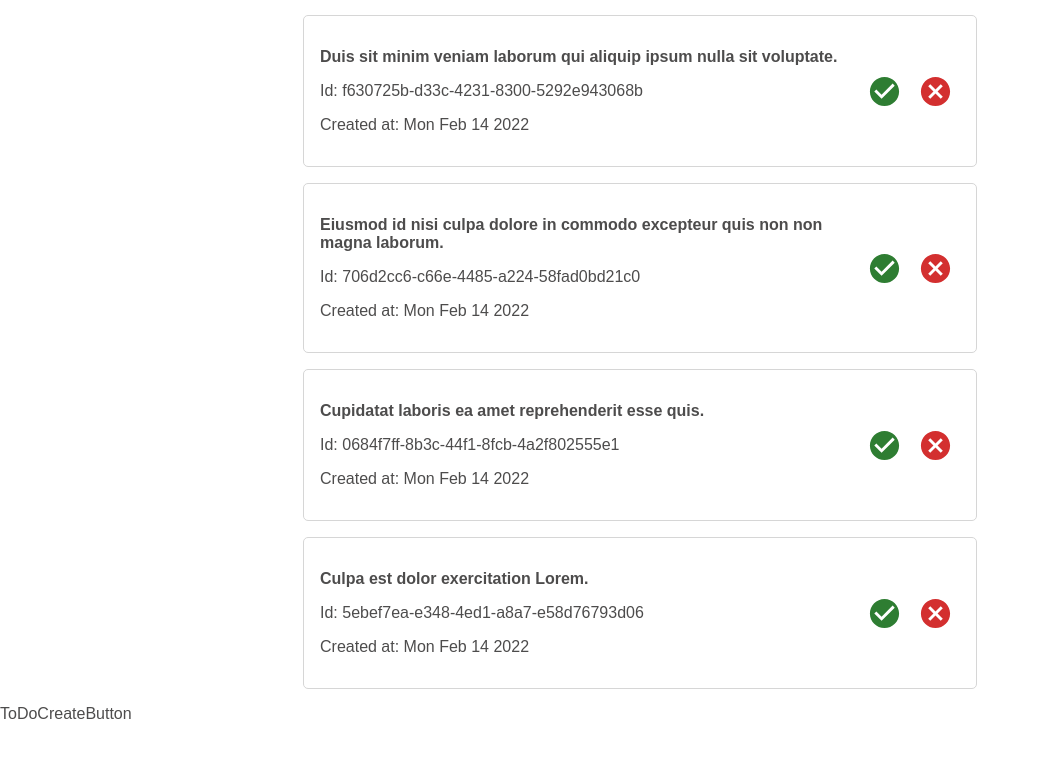
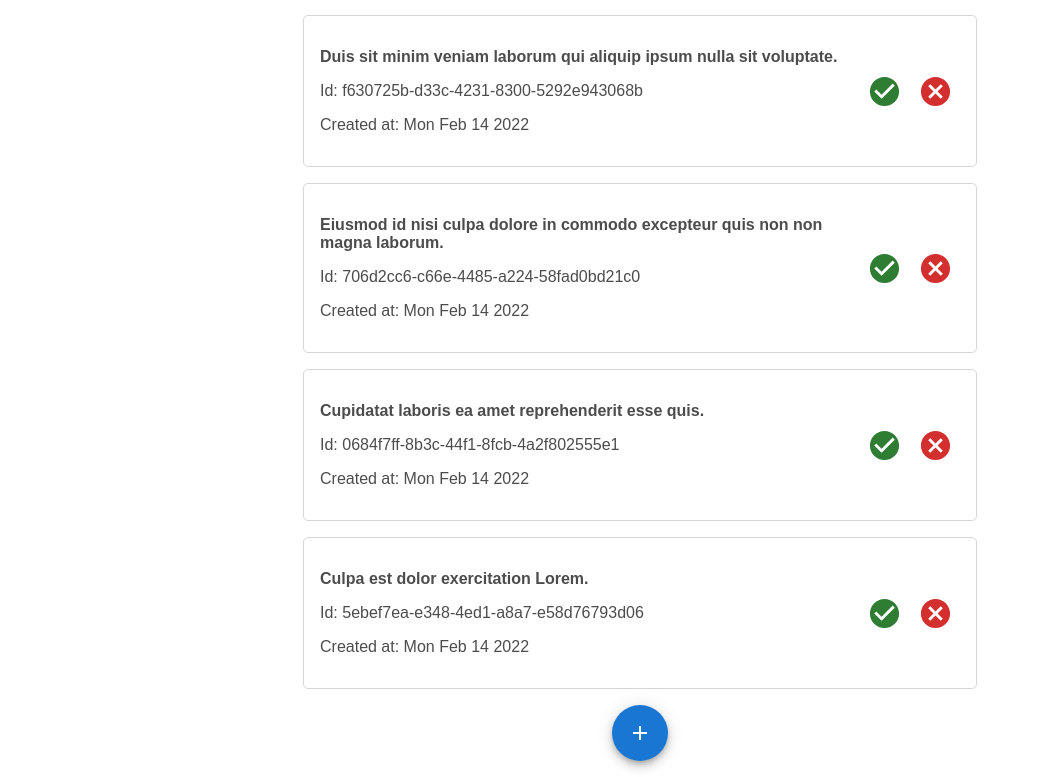
Before and after one commit to JoDaUT/To-Do-App-React, a React (Create React App) app: page / in a window 1280 px wide. Shown: the part 479-1256 px from the top of the page, without its empty margins (0-1040 px from the left). Before the commit the page ends 1202 px from the top, so only its background shows below. Built offline with nearby package versions, Linux system fonts and the light colour scheme.

Commit message:
Add create button

```diff
--- /dev/null
+++ b/src/components/ToDoCreateButton/ToDoCreateButton.css
@@ -0,0 +1,5 @@
+.ToDoCreateButton {
+	display: flex;
+	justify-content: center;
+	margin: 1rem;
+}
--- a/src/components/ToDoCreateButton/ToDoCreateButton.js
+++ b/src/components/ToDoCreateButton/ToDoCreateButton.js
@@ -1,7 +1,18 @@
 import React from "react";
 
+import AddIcon from "@mui/icons-material/Add";
+import Fab from "@mui/material/Fab";
+
+import "./ToDoCreateButton.css";
+
 function ToDoCreateButton() {
-	return <div className="toDoCreateButton">ToDoCreateButton</div>;
+	return (
+		<div className="ToDoCreateButton">
+			<Fab color="primary" aria-label="add">
+				<AddIcon />
+			</Fab>
+		</div>
+	);
 }
 
 export default ToDoCreateButton;
```
